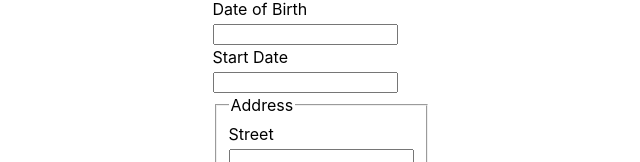
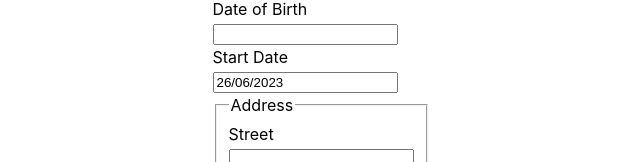
Before and after one commit to MaxenceCalifano/P14_jquery_to_react, a React (Vite) app: page / in a window 1280 px wide. Shown: the part 554-716 px from the top of the page, without its empty margins (319-959 px from the left). Built offline with nearby package versions, Linux system fonts and the light colour scheme.

Commit message:
set date change

```diff
--- a/src/Pages/Home.jsx
+++ b/src/Pages/Home.jsx
@@ -56,7 +56,7 @@ function Home() {
                     <input onChange={e => setDateOfBirth(e.target.value)} id="date-of-birth" type="text" />
 
                     <label htmlFor="start-date">Start Date</label>
-                    <input id="start-date" type="text" />
+                    <input id="start-date" type="text" value={startDate.format('DD/MM/YYYY')} onChange={(e) => setStartDate(e.target.value)} />
 
                     <fieldset className="address">
                         <legend>Address</legend>
--- a/src/components/Datepicker.jsx
+++ b/src/components/Datepicker.jsx
@@ -91,7 +91,7 @@ function Datepicker({ selectedDate, setSelectedDate }) {
                     rows.map((cells, rowIndex) => (
                         <tr key={rowIndex}>
                             {cells.map(({ text, value }, cellIndex) => (
-                                <td key={cellIndex} onClick={() => console.log(value)}>{text}</td>
+                                <td key={cellIndex} onClick={() => setSelectedDate(value)}>{text}</td>
                             ))}
                         </tr>
                     ))
```
